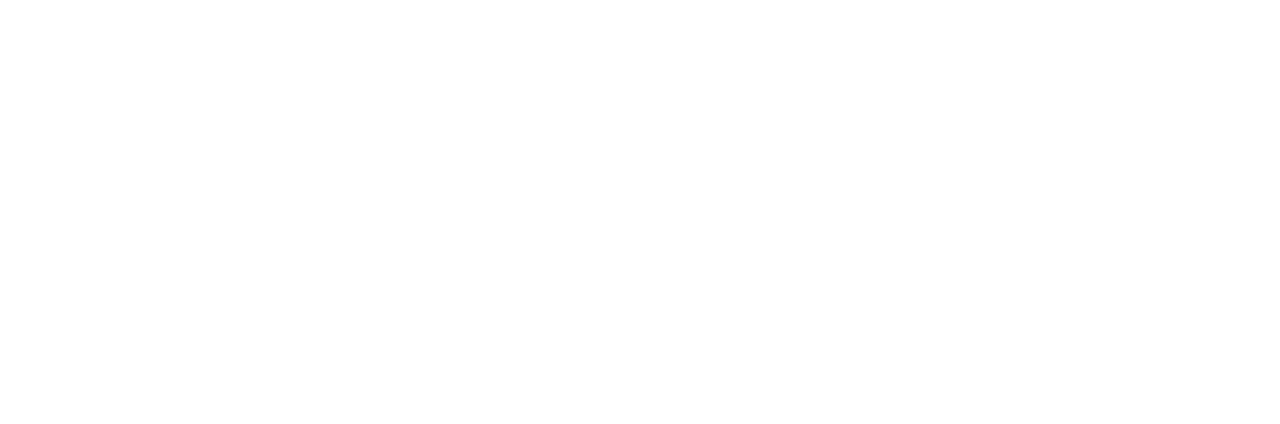
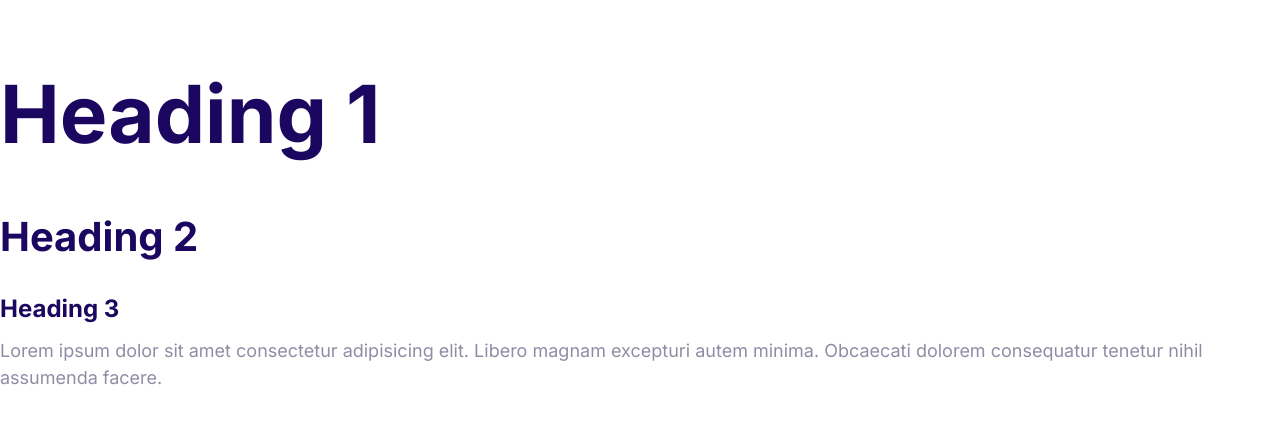
Before and after one commit to skeltonskelter/Skelterfy, a plain HTML site: page index.html in a window 1280 px wide. Drawn offline with Linux system fonts and the light colour scheme.

Commit message:
Define the styles for the fonts.

```diff
--- a/css/styles.css
+++ b/css/styles.css
@@ -5,3 +5,53 @@
   --color-headings: #1b0760;
   --color-body: #918ca4;
 }
+
+html {
+  font-size: 62.5%;
+}
+
+body {
+  font-family: Inter, Arial, Helvetica, sans-serif;
+  font-size: 2.4rem;
+  line-height: 1.5;
+  color: var(--color-body);
+}
+
+h1,
+h2,
+h3 {
+  color: var(--color-headings);
+  margin-bottom: 1rem;
+}
+
+h1 {
+  font-size: 7rem;
+}
+
+h2 {
+  font-size: 4rem;
+}
+
+h3 {
+  font-size: 3rem;
+}
+p {
+  margin-top: 0;
+}
+@media screen and (min-width: 1024px) {
+  body {
+    font-size: 1.8rem;
+  }
+
+  h1 {
+    font-size: 8rem;
+  }
+
+  h2 {
+    font-size: 4rem;
+  }
+
+  h3 {
+    font-size: 2.4rem;
+  }
+}
--- a/index.html
+++ b/index.html
@@ -5,8 +5,23 @@
     <meta http-equiv="X-UA-Compatible" content="IE=edge" />
     <meta name="viewport" content="width=device-width, initial-scale=1.0" />
     <title>Document</title>
+    <link rel="preconnect" href="https://fonts.googleapis.com" />
+    <link rel="preconnect" href="https://fonts.gstatic.com" crossorigin />
+    <link
+      href="https://fonts.googleapis.com/css2?family=Inter:wght@400;700&display=swap"
+      rel="stylesheet"
+    />
     <link rel="stylesheet" href="css/normalize.css" />
     <link rel="stylesheet" href="css/styles.css" />
   </head>
-  <body></body>
+  <body>
+    <h1>Heading 1</h1>
+    <h2>Heading 2</h2>
+    <h3>Heading 3</h3>
+    <p>
+      Lorem ipsum dolor sit amet consectetur adipisicing elit. Libero magnam
+      excepturi autem minima. Obcaecati dolorem consequatur tenetur nihil
+      assumenda facere.
+    </p>
+  </body>
 </html>
```
